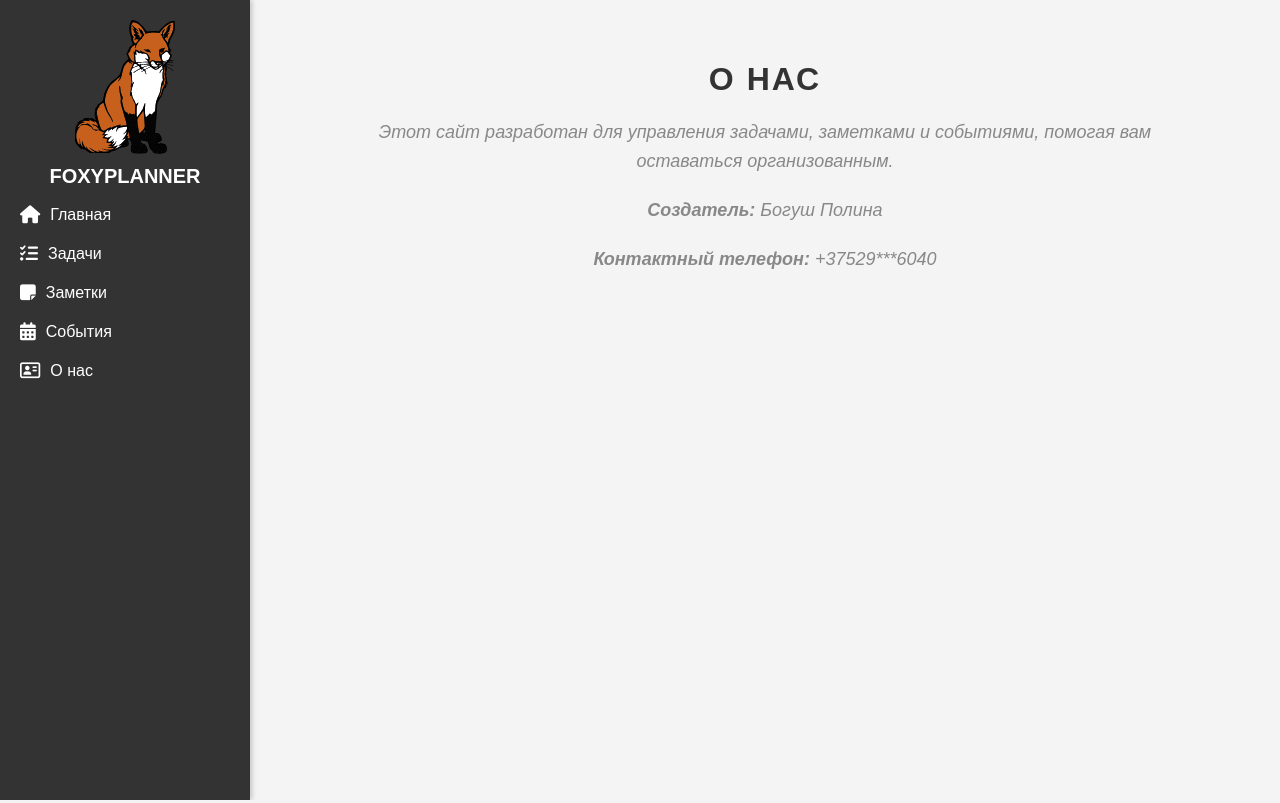
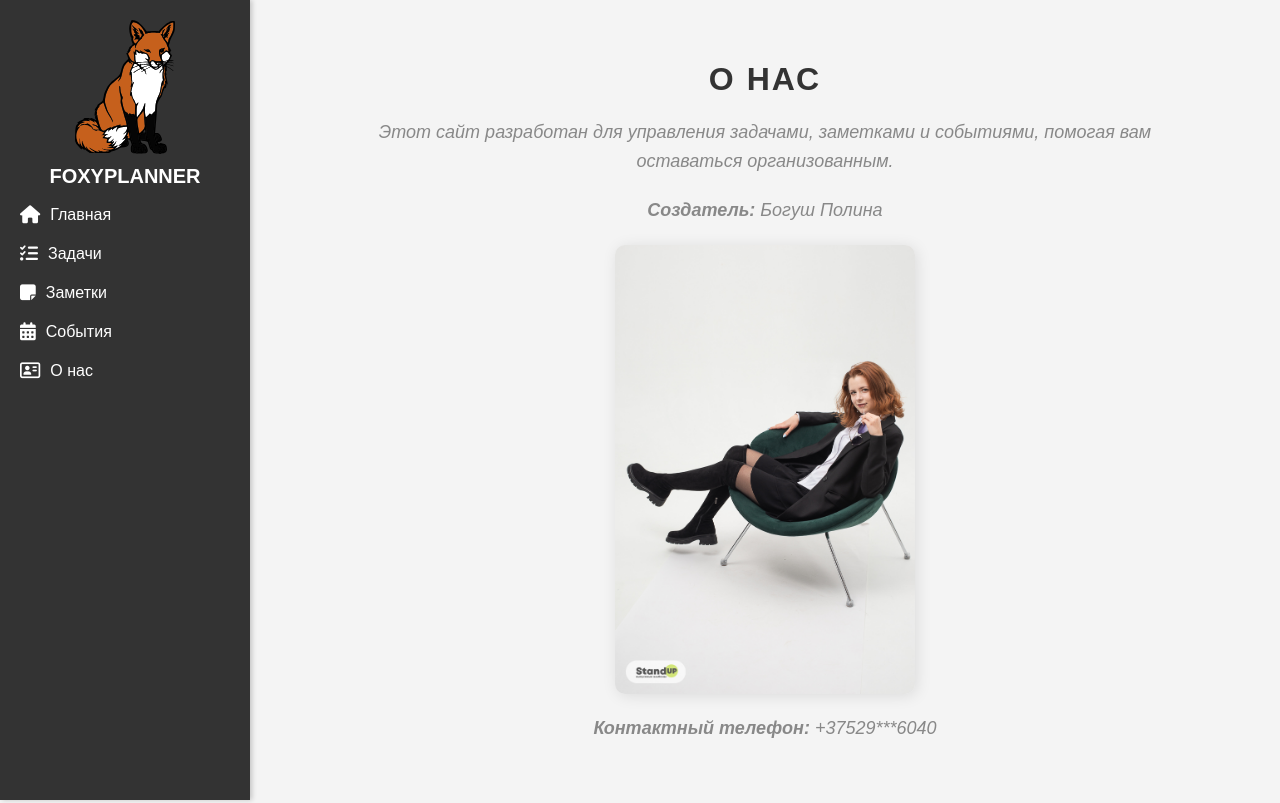
Before and after one commit to bohushpalina/FoxyPlanner, a Django app: page /about in a window 1280 px wide. Run offline with Django 5.2, Linux system fonts and the light colour scheme.

Commit message:
maded photo about me

```diff
--- a/events/models.py
+++ b/events/models.py
@@ -8,6 +8,9 @@ class Articles(models.Model):
     def __str__(self):
         return self.title
 
+    def get_absolute_url(self):
+        return '/events/{self.id}'
+
     class Meta:
         verbose_name = "Событие"
         verbose_name_plural = "События"
--- a/events/templates/events/detail_view.html
+++ b/events/templates/events/detail_view.html
@@ -9,8 +9,8 @@
 
 <div class="event-detail">
     <p><strong>Описание:</strong> {{ event.description }}</p>
-    <p><strong>Дата события:</strong> {{ event.event_date|date:"d.m.Y H:i" }}</p>
-    <p><strong>Опубликовано:</strong> {{ event.published_date|date:"d.m.Y H:i" }}</p>
+    <p><strong>Дата события:</strong> {{ event.published_date|date:"d.m.Y" }}</p>
+    <p><strong>Время события:</strong> {{ event.published_date|date:"H:i" }}</p>
 </div>
 
 {% comment %} <!-- Кнопки действий -->
--- a/events/urls.py
+++ b/events/urls.py
@@ -4,5 +4,6 @@ from . import views
 urlpatterns = [
     path('', views.events_home, name='events_home'),
     path('create', views.create_event, name = 'create_event'),
-    path('<int:pk>', views.EventDetailView.as_view(), name = 'event_detail')
+    path('<int:pk>', views.EventDetailView.as_view(), name = 'event_detail'),
+    path('<int:pk>/update', views.EventUpdateView.as_view(), name = 'event_update')
 ]
--- a/main/static/main/css/main.css
+++ b/main/static/main/css/main.css
@@ -646,3 +646,16 @@ p {
 .btn-back:hover {
     background-color: #5a6268;
 }
+
+/* Фото мое */
+.about-image-container {
+    text-align: center;
+    margin: 20px 0;
+}
+
+.about-image {
+    width: 300px;  /* Изменить размер изображения */
+    height: auto;  /* Сохранение пропорций */
+    border-radius: 10px;
+    box-shadow: 2px 2px 15px rgba(0, 0, 0, 0.1);
+}
--- a/main/templates/main/about.html
+++ b/main/templates/main/about.html
@@ -1,4 +1,5 @@
 {% extends 'main/layout.html'%}
+{% load static %}
 
 {% block title %}
 <title>О нас</title>
@@ -8,6 +9,9 @@
 <h1>О нас</h1>
     <p>Этот сайт разработан для управления задачами, заметками и событиями, помогая вам оставаться организованным.</p>
     <p><strong>Создатель:</strong> Богуш Полина</p>
+    <div class="about-image-container">
+        <img src="{% static 'main/img/my_face.jpg' %}" alt="О нас" class="about-image">
+    </div>
     <p><strong>Контактный телефон:</strong> +37529***6040</p>
     </a>
 {% endblock %}
```
Also changed, not shown: events/templates/events/events_home.html (+4 -4 lines), events/views.py (+6 -1 lines), db.sqlite3, main/static/main/img/my_face.jpg (added).
